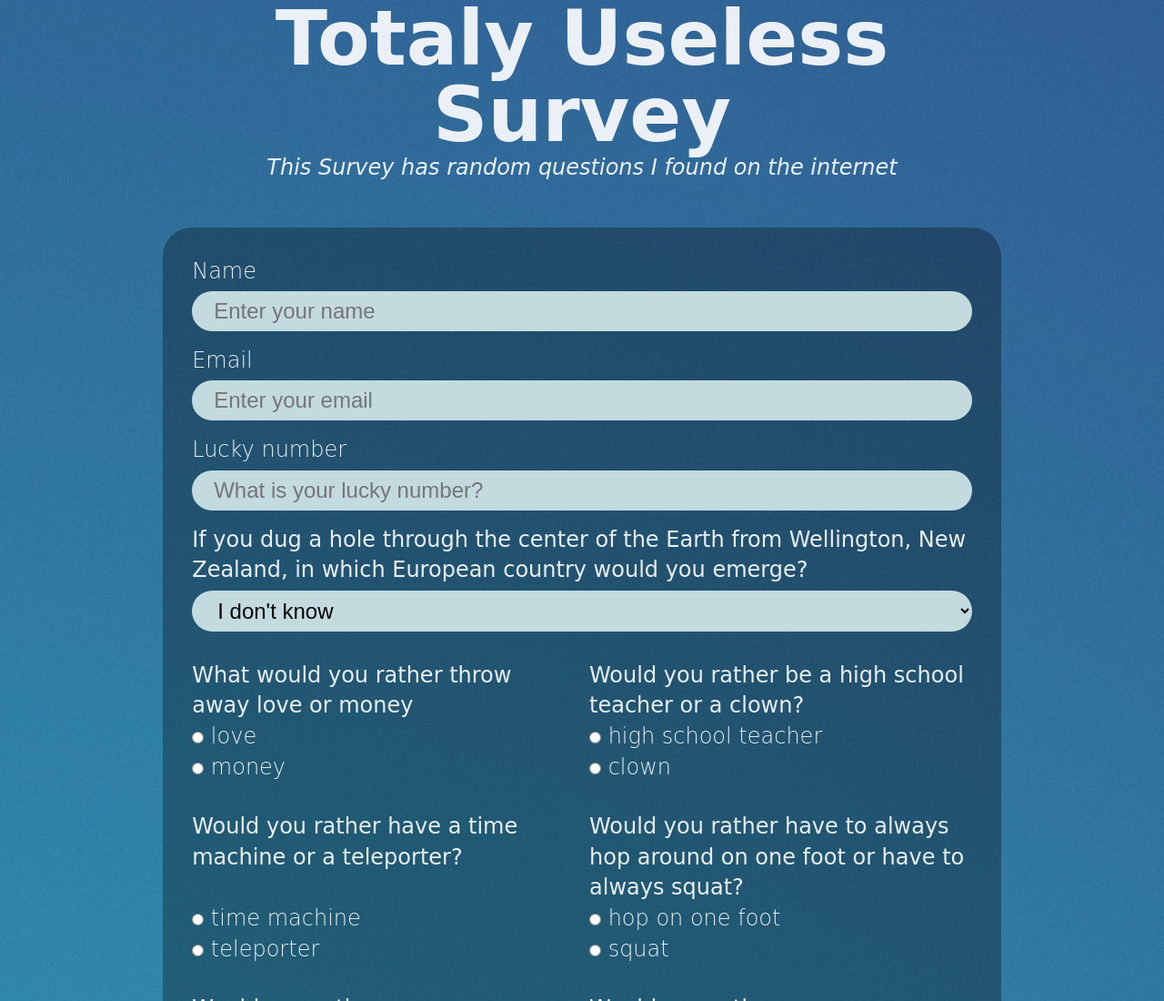
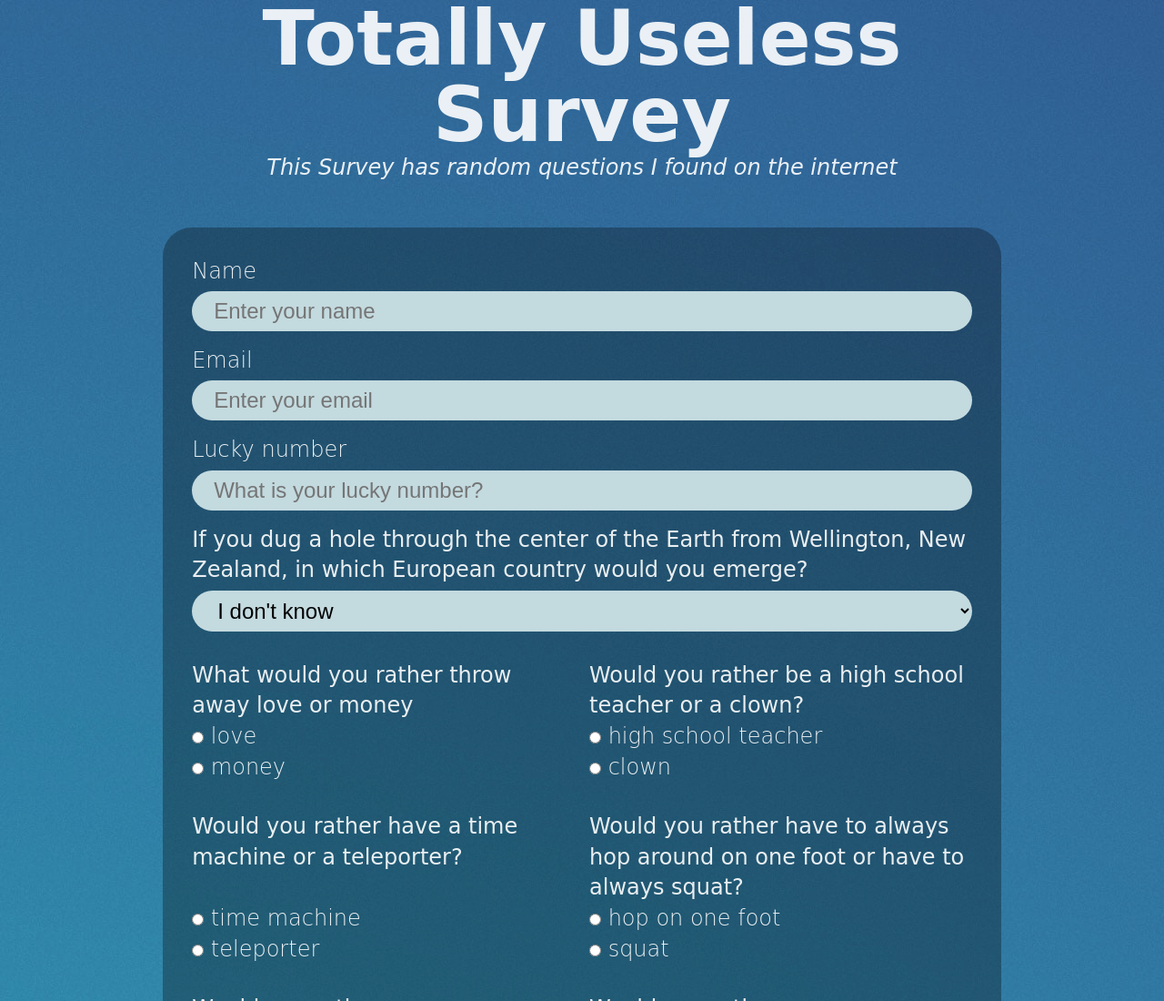
Before and after one commit to MihajloMilojevic/FreeCodeCamp, a plain HTML site: page Responsive Web Design/Survey Form/index.html in a window 1280 px wide. Shown: the top 1100 px of the page at 91% size. Drawn offline with Linux system fonts and the light colour scheme; a web font is replaced by a local one.

Commit message:
L in totally

```diff
--- a/Responsive Web Design/Survey Form/index.html
+++ b/Responsive Web Design/Survey Form/index.html
@@ -13,7 +13,7 @@
 		<!--<script src="https://cdn.freecodecamp.org/testable-projects-fcc/v1/bundle.js"></script>-->
 
 		<div class="container">
-			<h1 id="title">Totaly Useless Survey</h1>
+			<h1 id="title">Totally Useless Survey</h1>
 			<p id="description">This Survey has random questions I found on the internet</p>
 			<form id="survey-form">
 				<label for="name" id="name-label">Name</label>
```
